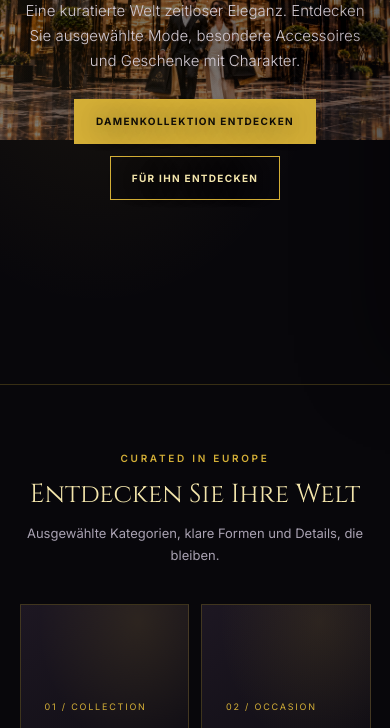
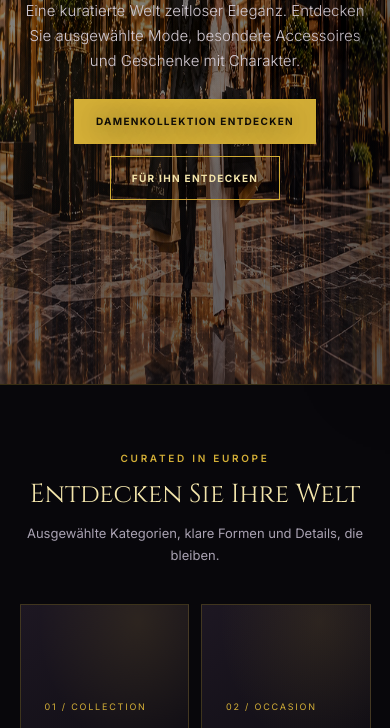
Before and after one commit to sakan-app/NEXORAO-VIP, a website: page index.html in a window 390 px wide. Shown: the part 481-1209 px from the top of the page. Drawn offline with nearby package versions, Linux system fonts and the light colour scheme.

Commit message:
Extend hero image to both left and right screen edges

```diff
--- a/index.html
+++ b/index.html
@@ -163,17 +163,17 @@ img.hero-image{
   background-image:
     linear-gradient(rgba(8,7,11,.22),rgba(8,7,11,.38)),
     url('/NEXORAO-VIP/assets/nexora-hero-upload.jpg?v=1574239');
-  background-size:100% 100%, contain;
-  background-position:center center, center center;
-  background-repeat:no-repeat, no-repeat;
+  background-size:100% 100%;
+  background-position:center center;
+  background-repeat:no-repeat;
   overflow:hidden;
 }
 @media(max-width:760px){
   .hero{
     height:calc(100svh - 135px);
     min-height:560px;
-    background-size:100% 100%, contain;
-    background-position:center center, center center;
+    background-size:100% 100%;
+    background-position:center center;
   }
 }
 </style>
```
